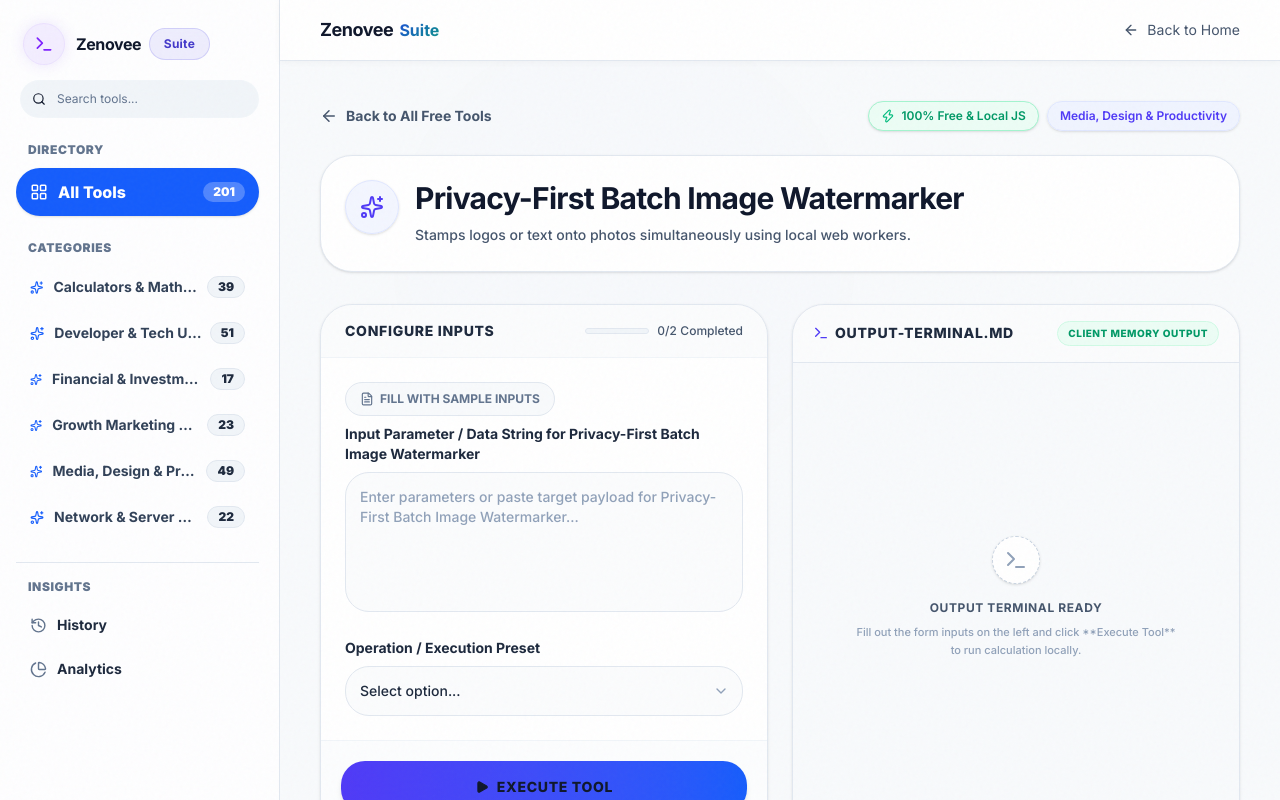
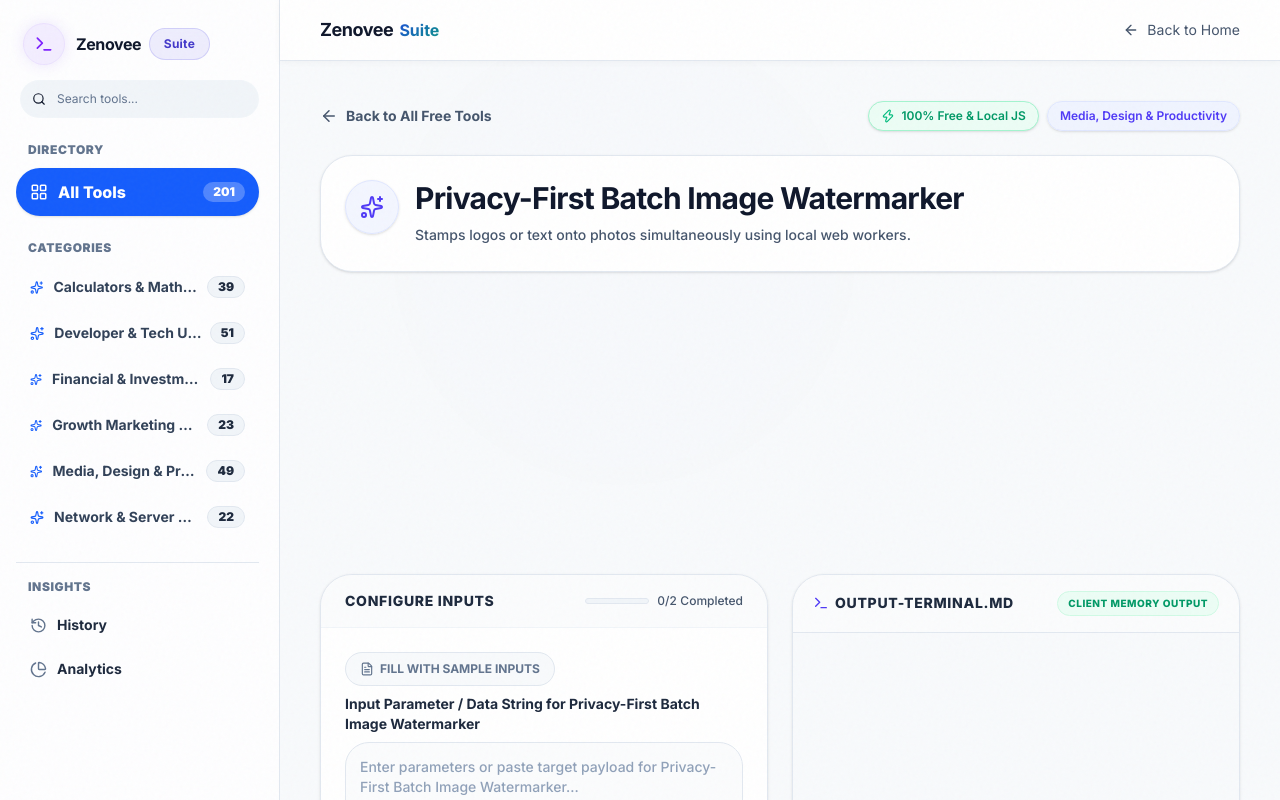
Before and after one commit to qorelysoftzenovee-cpu/ZenoveeAI, a Next.js app: page /dashboard/tools/batch-watermarker in a window 1280 px wide. Built offline with nearby package versions, Linux system fonts and the light colour scheme.

Commit message:
feat(ads): add hilltopads fixed banner placeholders

```diff
--- a/src/app/dashboard/tools/[toolId]/page.tsx
+++ b/src/app/dashboard/tools/[toolId]/page.tsx
@@ -3247,6 +3247,11 @@
             </p>
           </div>
         </div>
+      </div>
+
+      {/* TOP BANNER */}
+      <div style={{ minHeight: '250px', display: 'flex', justifyContent: 'center', alignItems: 'center', marginBottom: '20px' }}>
+        {/* PASTE YOUR HILLTOPADS 300x250 OR 728x90 BANNER SCRIPT HERE */}
       </div>
 
       {/* Main Split Screen (50/50 Bento Grid Layout) */}
@@ -3497,6 +3502,11 @@
 
         </div>
       </div>
+
+      {/* BOTTOM BANNER */}
+      <div style={{ minHeight: '250px', display: 'flex', justifyContent: 'center', alignItems: 'center', marginTop: '20px' }}>
+        {/* PASTE YOUR SECOND HILLTOPADS BANNER SCRIPT HERE */}
+      </div>
     </div>
   );
 }
```
